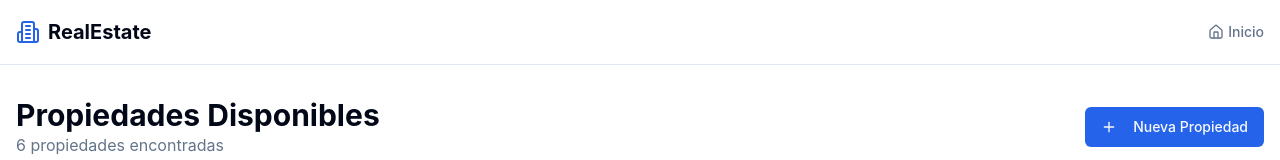
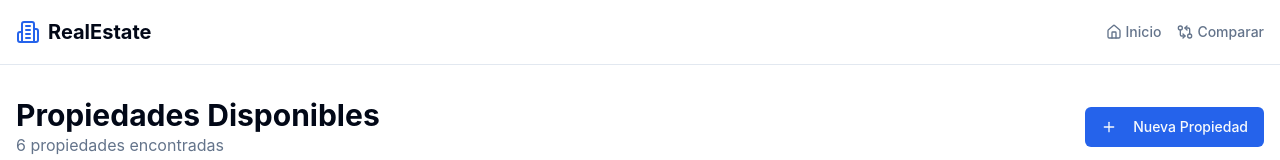
Before and after one commit to angelprogt3985/Laboratorio-8, a React (Vite) app: page / in a window 1280 px wide. Shown: the top 160 px of the page. Built offline with nearby package versions, Linux system fonts and the light colour scheme.

Commit message:
Ruta añadida a app.tsx para ver pestaña de comparación - Parte 1

```diff
--- a/src/App.tsx
+++ b/src/App.tsx
@@ -14,10 +14,11 @@
 import type React from 'react';
 import { Routes, Route, Link } from 'react-router-dom';
 import { Toaster } from '@/components/ui/sonner';
-import { Home, Building2 } from 'lucide-react';
+import { Home, Building2, GitCompareArrows } from 'lucide-react';
 import { HomePage } from '@/pages/HomePage';
 import { NewPropertyPage } from '@/pages/NewPropertyPage';
 import { PropertyDetailPage } from '@/pages/PropertyDetailPage';
+import { ComparePage } from '@/pages/ComparePage';
 
 /**
  * Componente principal de la aplicación.
@@ -54,6 +55,13 @@ function App(): React.ReactElement {
                 <Home className="h-4 w-4" />
                 Inicio
               </Link>
+              <Link
+                to="/compare"
+                className="flex items-center gap-1 text-sm font-medium text-muted-foreground hover:text-foreground transition-colors"
+              >
+                <GitCompareArrows className="h-4 w-4" />
+                Comparar
+              </Link>
             </nav>
           </div>
         </header>
@@ -74,6 +82,9 @@ function App(): React.ReactElement {
 
             {/* Página de detalle de propiedad */}
             <Route path="/property/:id" element={<PropertyDetailPage />} />
+
+            <Route path="/compare" element={<ComparePage compareList={[]} onToggleCompare={() => {}} />} />
+
 
             {/* Ruta 404 - Página no encontrada */}
             <Route
```
